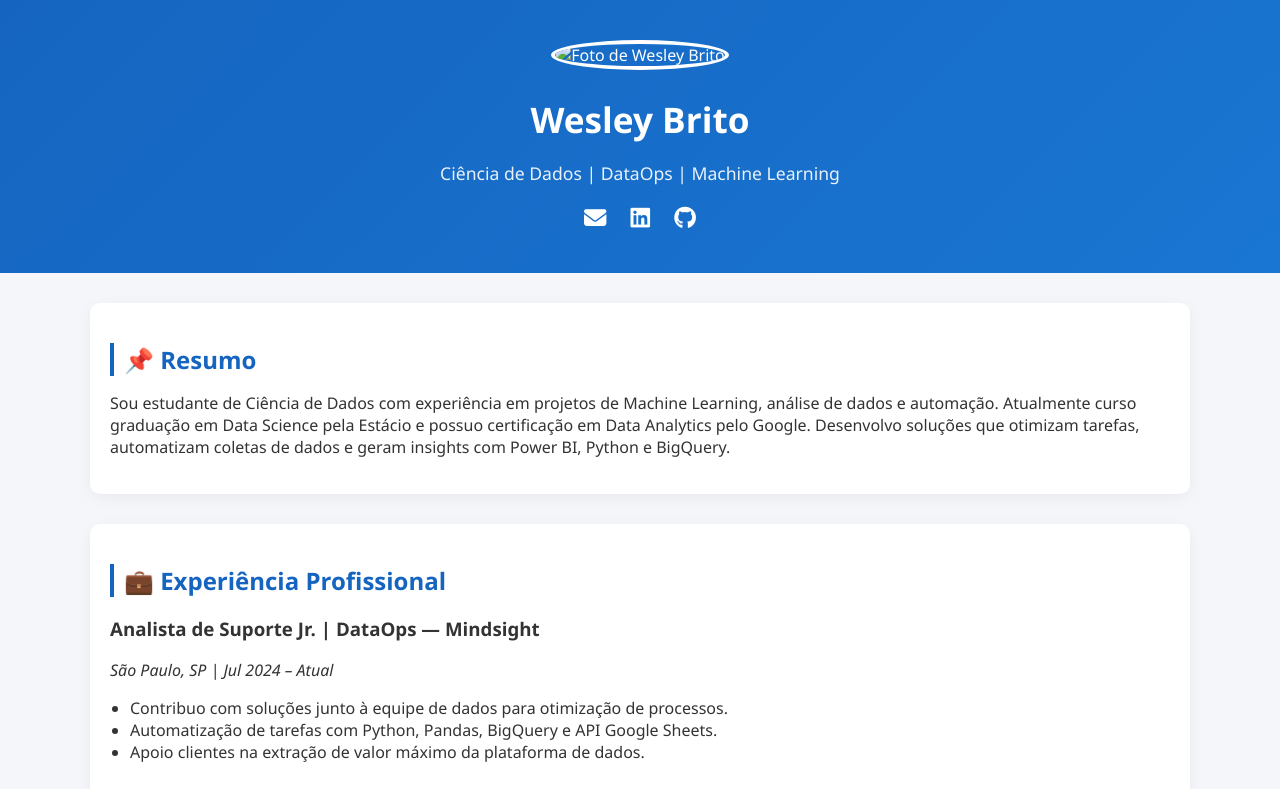
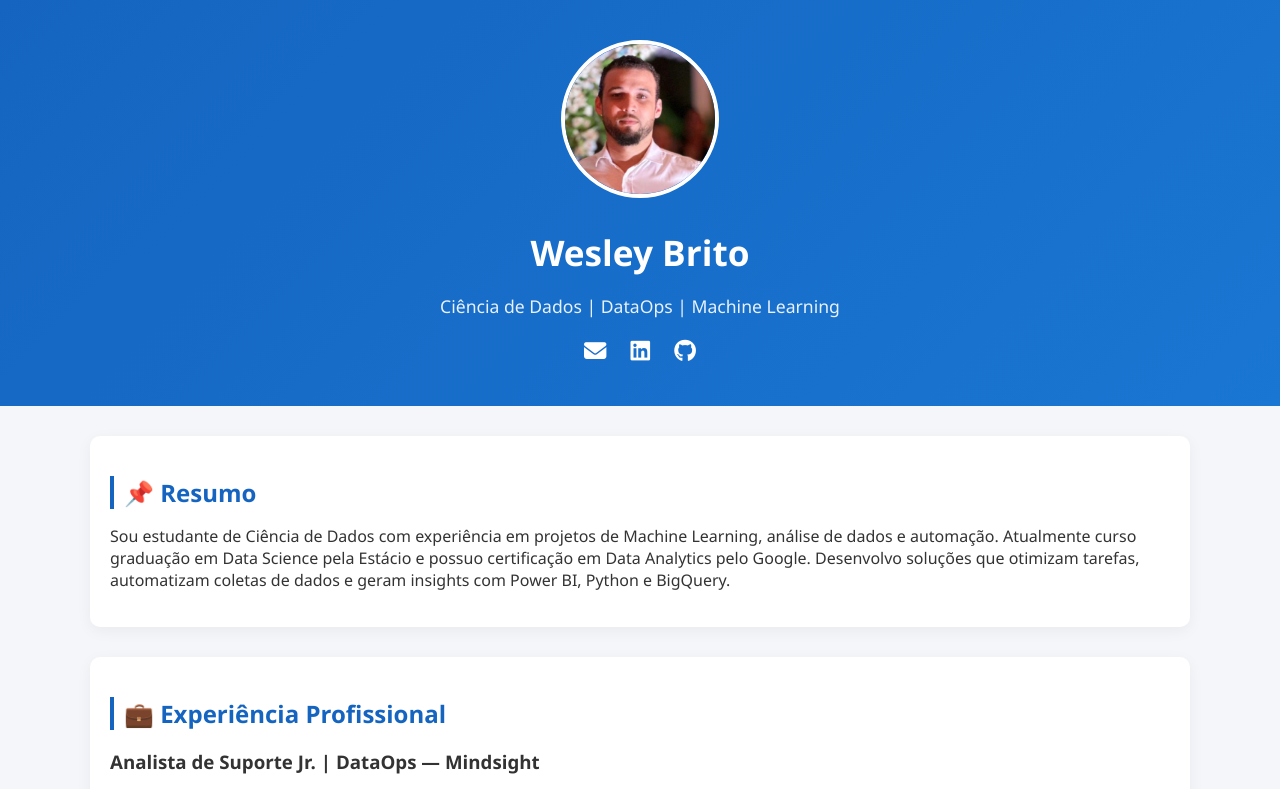
Before and after one commit to wbrito0/wbrito0.github.io, a plain HTML site: page index.html in a window 1280 px wide. Shown: the top 789 px of the page. Drawn offline with Linux system fonts and the light colour scheme.

Commit message:
Update index.html

```diff
--- a/index.html
+++ b/index.html
@@ -122,7 +122,7 @@
 <body>
 
   <header>
-    <img src="_img\eu.jpg" alt="Foto de Wesley Brito">
+    <img src="img\eu.jpg" alt="Foto de Wesley Brito">
     <h1>Wesley Brito</h1>
     <p>Ciência de Dados | DataOps | Machine Learning</p>
     <div class="social-links">
@@ -218,4 +218,5 @@
   </footer>
 
 </body>
+
 </html>
```
